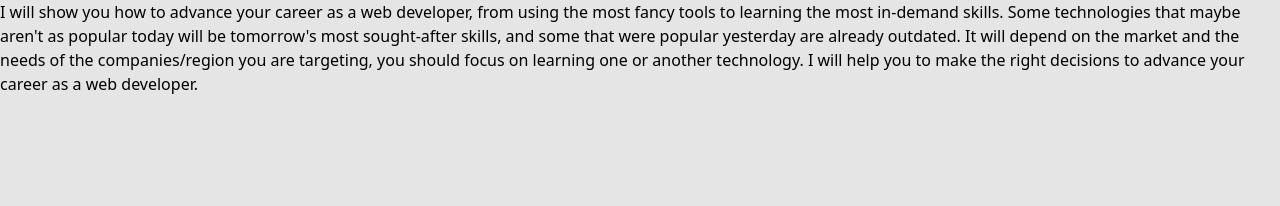
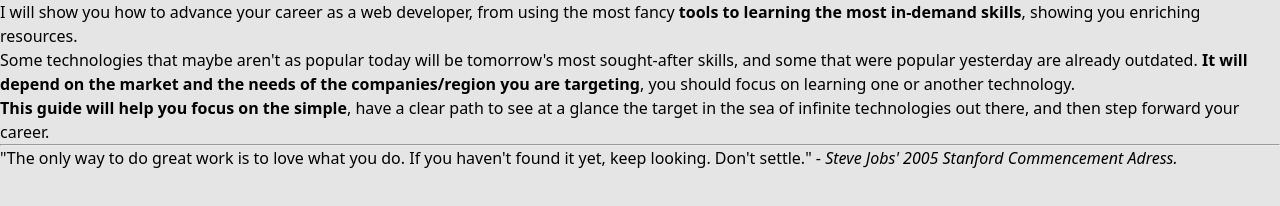
Before and after one commit to AlexReyesHuezo/web-developer, a website built with Vite: page index.html in a window 1280 px wide. Built offline with nearby package versions, Linux system fonts and the light colour scheme.

Commit message:
distribute text in multiple paragraphs and quote a cite

```diff
--- a/index.html
+++ b/index.html
@@ -25,14 +25,30 @@
     <aside class="reason">
       <p>
         I will show you how to advance your career as a web developer, from
-        using the most fancy tools to learning the most in-demand skills. Some
-        technologies that maybe aren't as popular today will be tomorrow's most
-        sought-after skills, and some that were popular yesterday are already
-        outdated. It will depend on the market and the needs of the
-        companies/region you are targeting, you should focus on learning one or
-        another technology. I will help you to make the right decisions to
-        advance your career as a web developer.
+        using the most fancy
+        <strong>tools to learning the most in-demand skills</strong>, showing
+        you enriching resources.
       </p>
+      <p>
+        Some technologies that maybe aren't as popular today will be tomorrow's
+        most sought-after skills, and some that were popular yesterday are
+        already outdated.
+        <strong
+          >It will depend on the market and the needs of the companies/region
+          you are targeting</strong
+        >, you should focus on learning one or another technology.
+      </p>
+      <p>
+        <strong>This guide will help you focus on the simple</strong>, have a
+        clear path to see at a glance the target in the sea of infinite
+        technologies out there, and then step forward your career.
+      </p>
+      <hr />
+      <blockquote cite="https://www.youtube.com/watch?v=UF8uR6Z6KLc">
+        "The only way to do great work is to love what you do. If you haven't
+        found it yet, keep looking. Don't settle." -
+        <cite>Steve Jobs' <em>2005 Stanford Commencement Adress</em>.</cite>
+      </blockquote>
     </aside>
 
     <!-- Main -->
```
